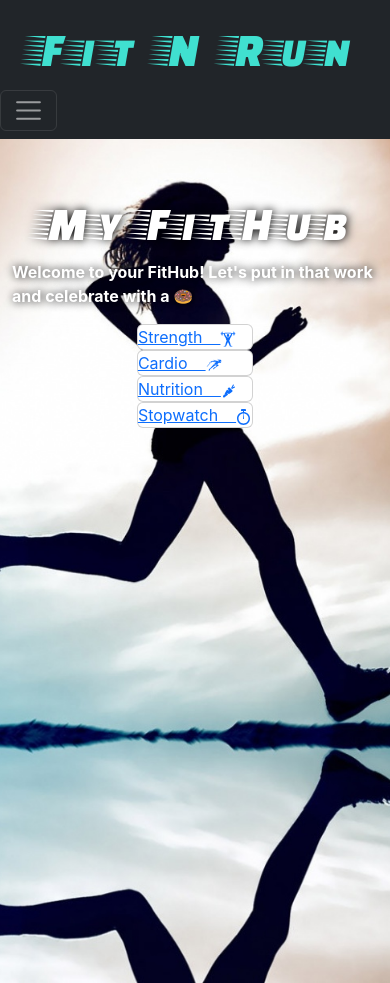
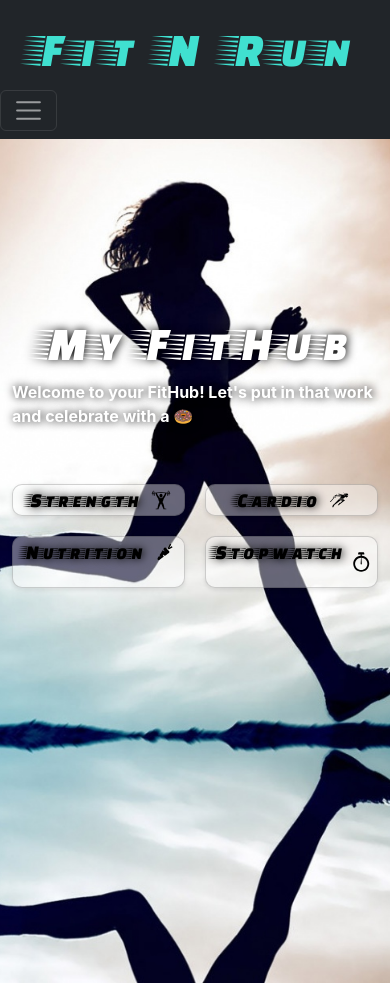
Before and after one commit to TheRealGeneParmesan/Fit-N-Run-Full-Stack-Fitness-Application, a React (Create React App) app in the folder client/: page / in a window 390 px wide. Built offline with nearby package versions, Linux system fonts and the light colour scheme; a web font is replaced by a local one.

Commit message:
styled profile and added media queries

```diff
--- a/client/src/index.css
+++ b/client/src/index.css
@@ -33,6 +33,8 @@ code {
   font-size: 1.6rem;
   text-decoration: none;
   padding-left: 2rem;
+  display: flex;
+  justify-content: end;
 }
 
 .nav-link {
@@ -76,7 +78,7 @@ code {
   font-weight: normal;
   text-shadow: black 1px 0 10px;
   font-family: 'Faster One', cursive;
-  margin-top: -500px;
+  margin-top: -200px;
 }
 
 .fitText {
@@ -116,3 +118,46 @@ code {
     font-size: 2rem;
   }
 }
+
+.cardContainer {
+  display: flex;
+  flex-wrap: wrap;
+  justify-content: space-between;
+  margin-top: 40px;
+}
+
+.card {
+  width: calc(50% - 10px);
+  margin-bottom: 20px;
+  background-color: rgba(255, 255, 255, 0.4);
+  padding: 5px;
+  border-radius: 5px;
+  border-radius: 10px;
+  box-shadow: 0 2px 4px rgba(0, 0, 0, 0.1);
+}
+
+.card a {
+  text-decoration: none;
+  text-decoration: none;
+  display: flex;
+  align-items: center;
+  justify-content: center;
+  color: Black;
+  font-size: 2.5rem;
+  text-shadow: black 1px 0 10px;
+  font-family: 'Faster One', cursive;
+}
+
+@media screen and (max-width: 768px) {
+  .card a {
+    font-size: 20px;
+    line-height: 1.1;
+  }
+}
+
+@media screen and (max-width: 480px) {
+  .card a {
+    font-size: 20px;
+    line-height: 1;
+  }
+}
```
